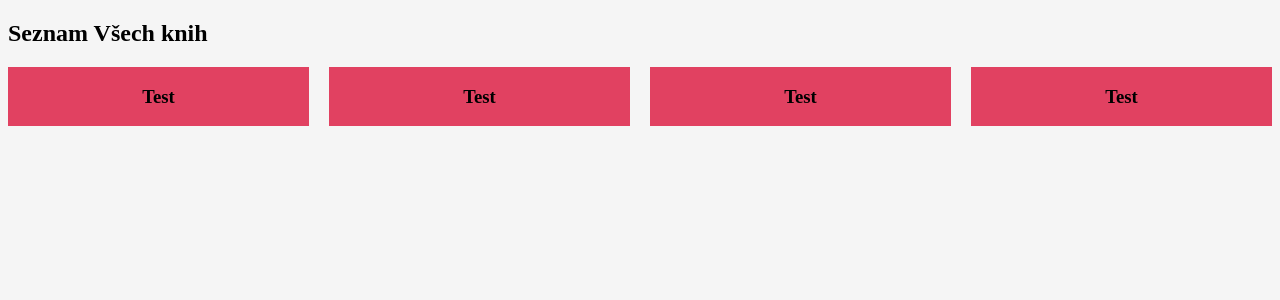
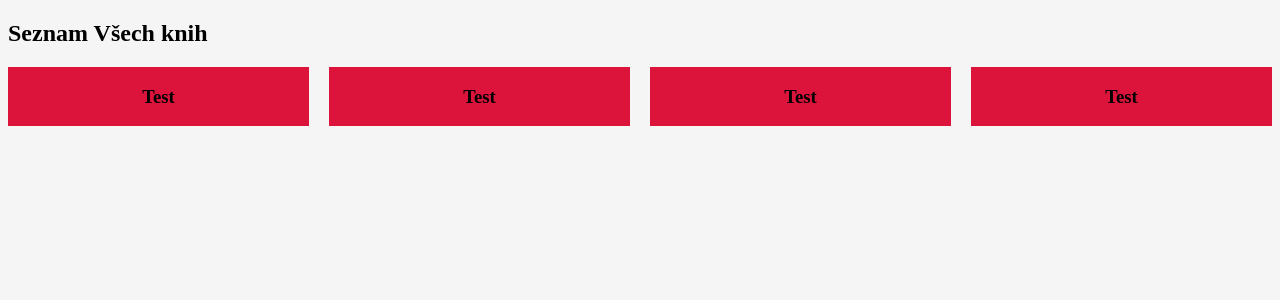
Before and after one commit to Bohemiaman/library, a PHP site: page /library/home in a window 1280 px wide. Shown: the top 300 px of the page. Run offline with PHP 8.4, Linux system fonts and the light colour scheme.

Commit message:
removed ugly transparency

```diff
--- a/style.css
+++ b/style.css
@@ -10,6 +10,6 @@ section.grid {
 
 section.grid div {
     /*crimson*/
-    background-color: rgba(220, 20, 60, 0.8);
+    background-color: rgba(220, 20, 60);
     text-align: center;
 }
```
